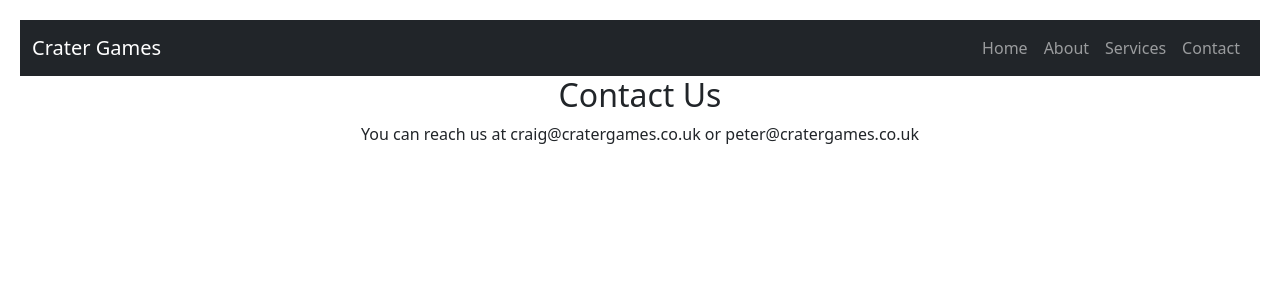
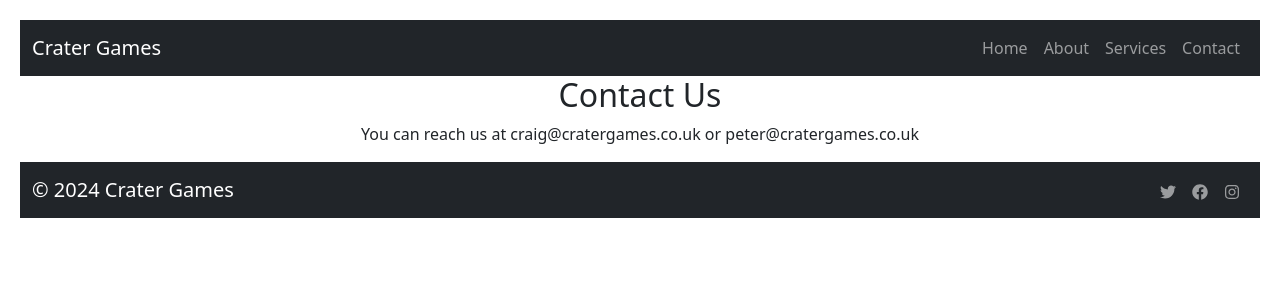
Before and after one commit to craigcratergames/CraterGames, a React (Create React App) app: page /contact in a window 1280 px wide. Shown: the top 300 px of the page. Built offline with nearby package versions, Linux system fonts and the light colour scheme.

Commit message:
Footer added

```diff
--- a/package.json
+++ b/package.json
@@ -11,6 +11,7 @@
     "react": "^18.3.1",
     "react-bootstrap": "^2.10.4",
     "react-dom": "^18.3.1",
+    "react-icons": "^5.3.0",
     "react-router-dom": "^6.26.1",
     "react-scripts": "5.0.1",
     "web-vitals": "^2.1.4"
--- a/src/components/App.jsx
+++ b/src/components/App.jsx
@@ -4,6 +4,7 @@ import Home from "./Home";
 import About from './About';
 import Contact from './Contact';
 import NavBar from './NavBar';
+import Footer from './Footer';
 
 
 function App() {
@@ -11,12 +12,12 @@ function App() {
     <Router>
       <div className="App">
         <NavBar />
-
         <Routes>
           <Route path="/" element={<Home />} />
           <Route path="/about" element={<About />} />
           <Route path="/contact" element={<Contact />} />
         </Routes>
+        <Footer />
       </div>
     </Router>
   );
--- /dev/null
+++ b/src/components/Footer.jsx
@@ -0,0 +1,24 @@
+import React from 'react';
+import { Container, Navbar, Nav } from 'react-bootstrap';
+import { FaTwitter, FaFacebook, FaInstagram } from 'react-icons/fa'; // Icons from react-icons
+
+const Footer = () => {
+  const currentYear = new Date().getFullYear();
+
+  return (
+    <Navbar bg="dark" variant="dark" expand="lg" className="mt-auto">
+      <Container fluid>
+        <Navbar.Brand className="ms-0">
+          &copy; {currentYear} Crater Games
+        </Navbar.Brand>
+        <Nav className="ms-auto">
+          <Nav.Link href="https://twitter.com" target="_blank"><FaTwitter /></Nav.Link>
+          <Nav.Link href="https://facebook.com" target="_blank"><FaFacebook /></Nav.Link>
+          <Nav.Link href="https://instagram.com" target="_blank"><FaInstagram /></Nav.Link>
+        </Nav>
+      </Container>
+    </Navbar>
+  );
+};
+
+export default Footer;
```
Also changed, not shown: 1 other file (tests, documents, lock files or other folders).
